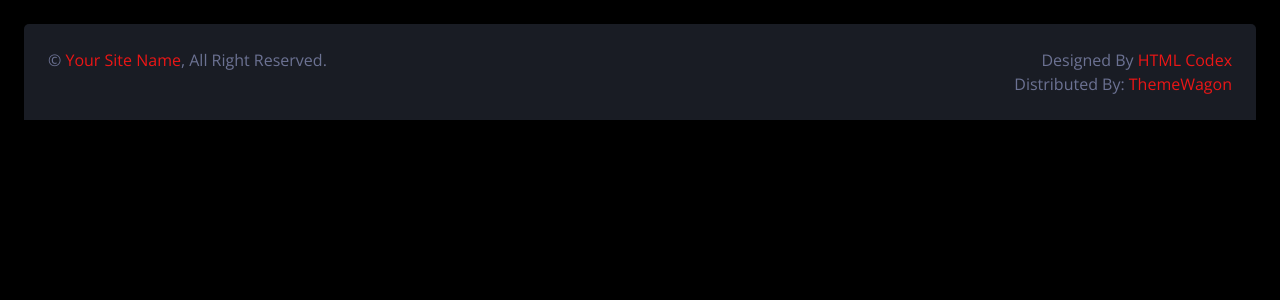
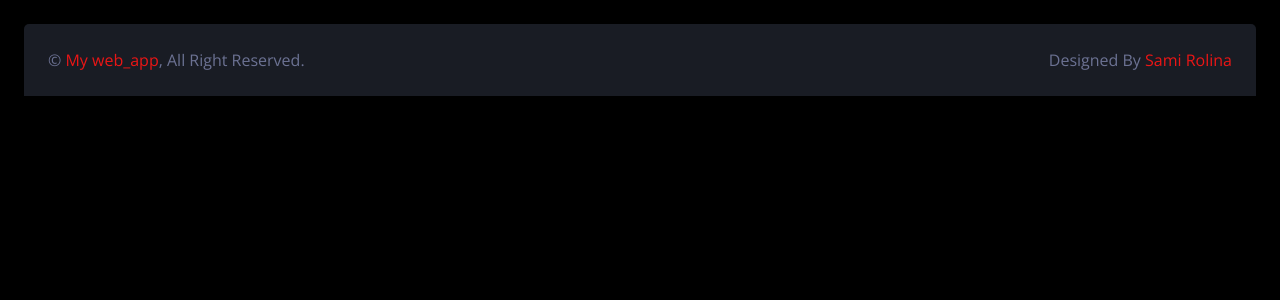
Before and after one commit to RolinaS/docker_web_app, a PHP site: page / in a window 1280 px wide. Shown: the top 300 px of the page. Run offline with PHP 8.4, Linux system fonts and the light colour scheme; some libraries are stand-ins or nearby versions.

Commit message:
modification du footer

```diff
--- a/app/templates/footer.tpl.php
+++ b/app/templates/footer.tpl.php
@@ -3,12 +3,11 @@
                 <div class="bg-secondary rounded-top p-4">
                     <div class="row">
                         <div class="col-12 col-sm-6 text-center text-sm-start">
-                            &copy; <a href="#">Your Site Name</a>, All Right Reserved.
+                            &copy; <a href="#">My web_app</a>, All Right Reserved.
                         </div>
                         <div class="col-12 col-sm-6 text-center text-sm-end">
                             <!--/*** This template is free as long as you keep the footer author’s credit link/attribution link/backlink. If you'd like to use the template without the footer author’s credit link/attribution link/backlink, you can purchase the Credit Removal License from "https://htmlcodex.com/credit-removal". Thank you for your support. ***/-->
-                            Designed By <a href="https://htmlcodex.com">HTML Codex</a>
-                            <br>Distributed By: <a href="https://themewagon.com" target="_blank">ThemeWagon</a>
+                            Designed By <a href="https://sami-rolina.com">Sami Rolina</a>
                         </div>
                     </div>
                 </div>
```
